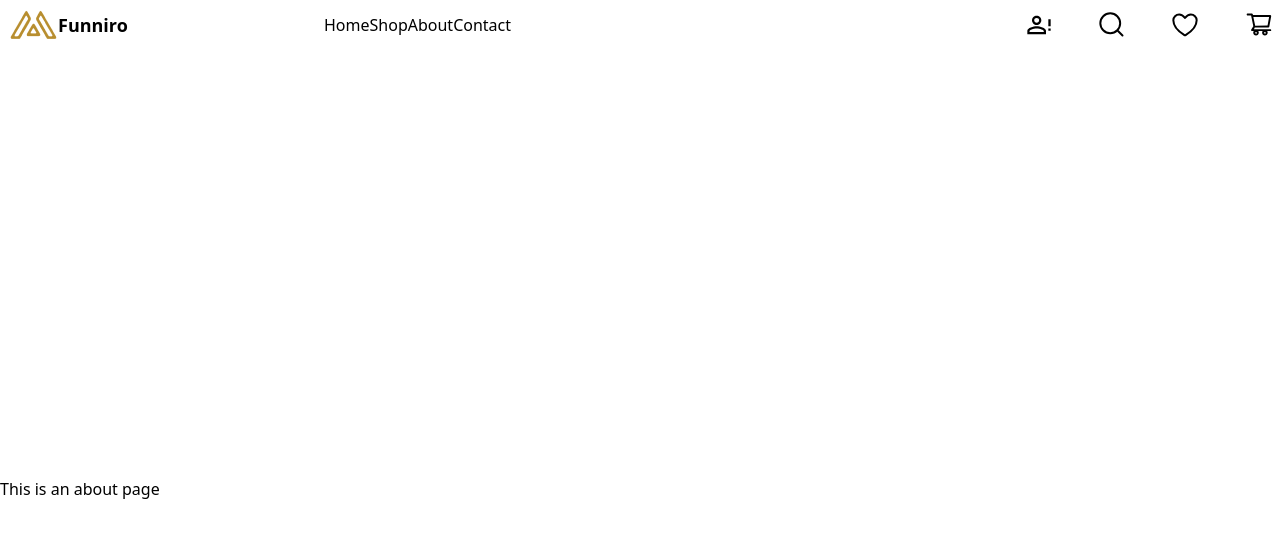
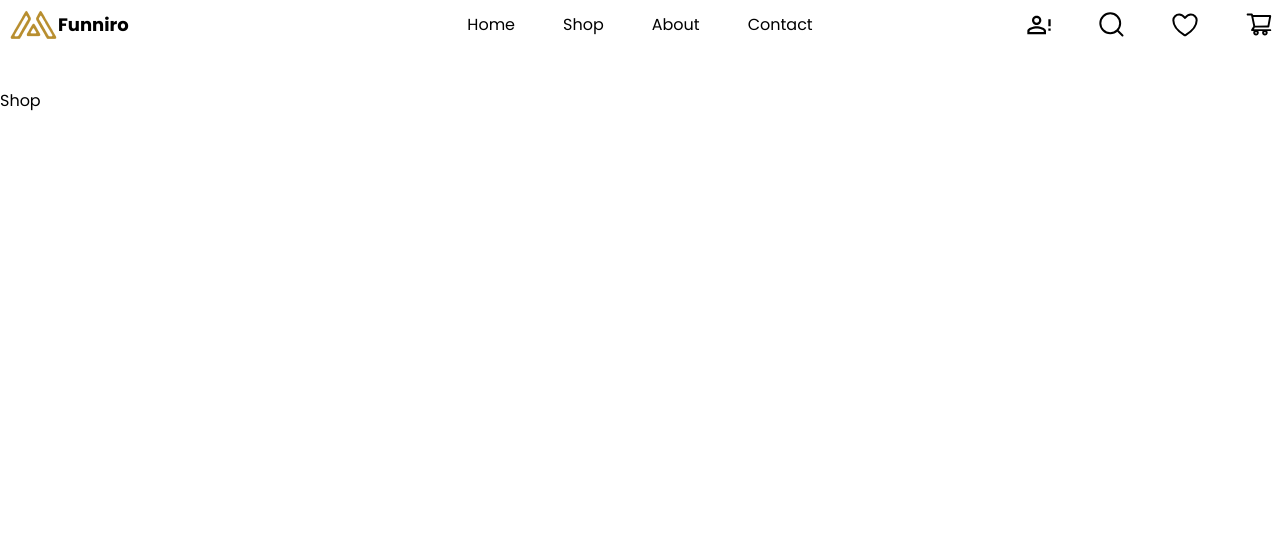
Before and after one commit to MahmoudAbdalrhmanMohamed/ecommerce-app, a Vue app: page /shop in a window 1280 px wide. Shown: the top 538 px of the page. Built offline with nearby package versions, Linux system fonts and the light colour scheme.

Commit message:
pushing font style

```diff
--- a/dev-dist/sw.js
+++ b/dev-dist/sw.js
@@ -82,7 +82,7 @@
     "revision": "3ca0b8505b4bec776b69afdba2768812"
   }, {
     "url": "index.html",
-    "revision": "0.a1shvfv8esg"
+    "revision": "0.u30aoog4ljo"
   }], {});
   workbox.cleanupOutdatedCaches();
   workbox.registerRoute(new workbox.NavigationRoute(workbox.createHandlerBoundToURL("index.html"), {
--- a/index.html
+++ b/index.html
@@ -1,5 +1,5 @@
 <!doctype html>
-<html lang="en">
+<html lang="en" style="font-family: 'Poppins', sans-serif;">
   <head>
     <meta charset="UTF-8" />
     <link rel="icon" href="/logo.png" />
@@ -11,6 +11,14 @@
     <link rel="apple-touch-icon" href="./src/assets/images/logo.png" />
     <meta name="apple-mobile-web-app-status-bar" content="#0f172a" />
     <link rel="preload" fetchpriority="high" as="image" type="image/png" href="./logo.png" />
+    <!-- google fonts starts -->
+    <link rel="preconnect" href="https://fonts.googleapis.com" />
+    <link rel="preconnect" href="https://fonts.gstatic.com" crossorigin />
+    <link
+      href="https://fonts.googleapis.com/css2?family=Poppins:ital,wght@0,100;0,200;0,300;0,400;0,500;0,600;0,700;0,800;0,900;1,100;1,200;1,300;1,400;1,500;1,600;1,700;1,800;1,900&display=swap"
+      rel="stylesheet"
+    />
+    <!-- google fonts ends -->
     <title>Ecommerce App</title>
   </head>
   <body>
--- a/src/components/HeaderComponent.vue
+++ b/src/components/HeaderComponent.vue
@@ -7,13 +7,13 @@
       <img src="../../public/logo.png" alt="logo img" />
       <p class="capitalize text-lg font-bold">funniro</p>
     </div>
-    <nav class="flex col-span-3">
+    <nav class="flex col-span-6 gap-12 justify-self-center">
       <RouterLink aria-label="home router" to="/">Home</RouterLink>
       <RouterLink aria-label="home router" to="/shop">Shop</RouterLink>
       <RouterLink aria-label="about router" to="/about">About</RouterLink>
       <RouterLink aria-label="about router" to="/contact">Contact</RouterLink>
     </nav>
-    <div class="flex items-center col-span-6 gap-12 justify-self-end">
+    <div class="flex items-center col-span-3 gap-12 justify-self-end">
       <img src="../assets/images/main_page/header/login.svg" alt="login img" />
       <img src="../assets/images/main_page/header/search.svg" alt="search img" />
       <img src="../assets/images/main_page/header/liked.svg" alt="liked img" />
--- a/src/router/index.js
+++ b/src/router/index.js
@@ -11,7 +11,7 @@
     {
       path: '/shop',
       name: 'shop',
-      component: import('@/views/AboutView.vue')
+      component: import('@/views/ShopView.vue')
     },
     {
       path: '/about',
@@ -21,7 +21,7 @@
     {
       path: '/contact',
       name: 'contact',
-      component: import('@/views/AboutView.vue')
+      component: import('@/views/ContactView.vue')
     },
   ]
 })
--- a/src/views/ShopView.vue
+++ b/src/views/ShopView.vue
@@ -1,3 +1,3 @@
 <template>
-  <div>Chop</div>
+  <div>Shop</div>
 </template>
```
Also changed, not shown: tailwind.config.js (line endings or trailing spaces), 1 other file (tests, documents, lock files or other folders).
